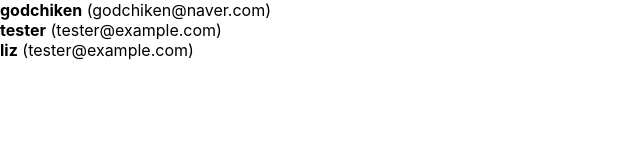
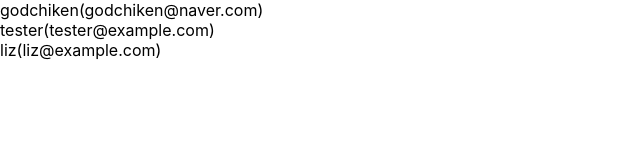
Before and after one commit to GodChiken/fast-campus-react, a React (Create React App) app: page / in a window 1280 px wide. Shown: the top 160 px of the page, without its empty margins (0-640 px from the left). Built offline with nearby package versions, Linux system fonts and the light colour scheme.

Commit message:
11. 여러개의 input 상태 관리하기 - 자식 컴포넌트 생성

```diff
--- a/src/component/UserList.js
+++ b/src/component/UserList.js
@@ -1,4 +1,12 @@
 import React from 'react';
+
+function User({user}) {
+    return (
+        <div>
+            {user.username}({user.email})
+        </div>
+    );
+}
 
 export default function UserList() {
     const users = [
@@ -20,15 +28,9 @@
     ];
     return (
         <div>
-            <div>
-                <b>{users[0].username}</b> <span>({users[0].email})</span>
-            </div>
-            <div>
-                <b>{users[1].username}</b> <span>({users[1].email})</span>
-            </div>
-            <div>
-                <b>{users[2].username}</b> <span>({users[1].email})</span>
-            </div>
+            <User user={users[0]}/>
+            <User user={users[1]}/>
+            <User user={users[2]}/>
         </div>
     );
 }
```
